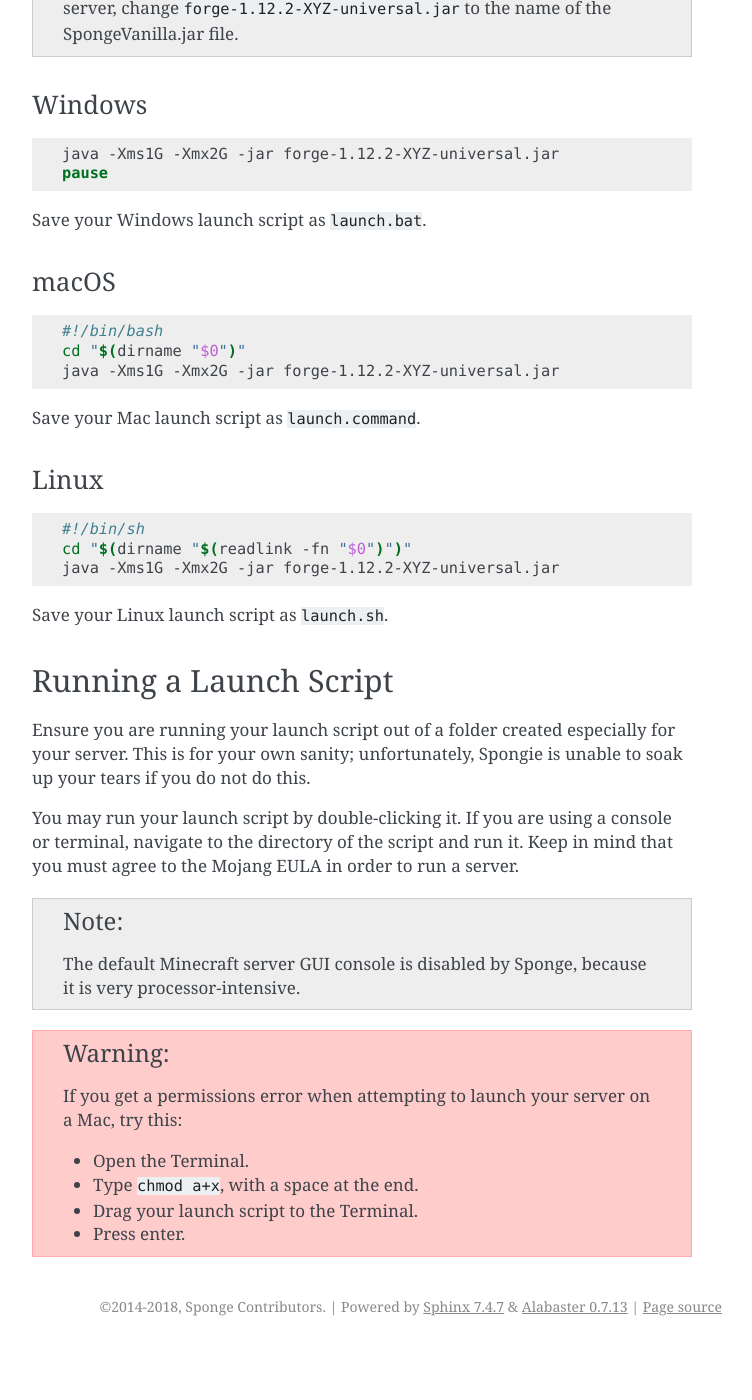
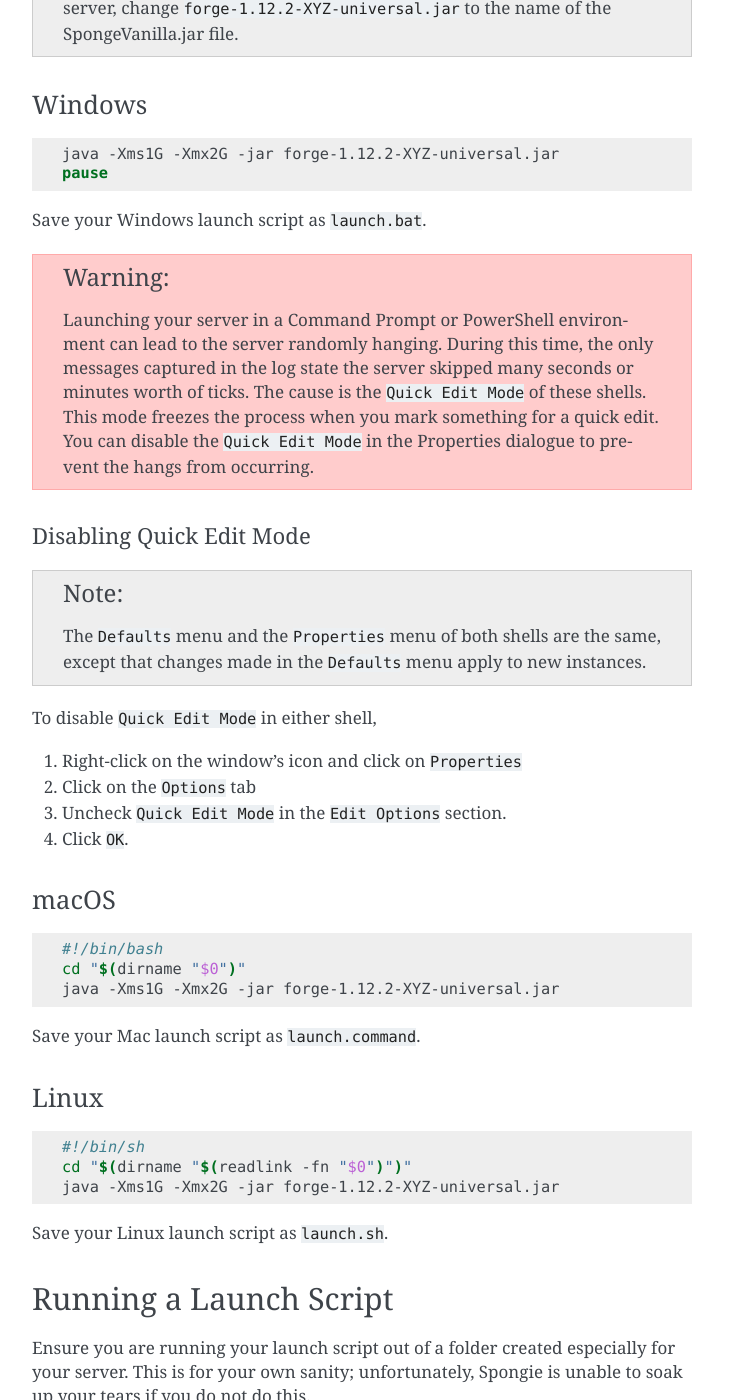
Before and after one commit to SpongePowered/SpongeDocs, a Sphinx documentation site: the page built from source/server/getting-started/launch-script.rst, in a window 1280 px wide and 1400 px high, scrolled down 578 px. Shown: the whole window, without its empty margins (388-1140 px from the left). Built offline with Sphinx 7.4.7, drawn with Linux system fonts in a browser that asks for light colours; pages that are not in the unit, such as notebooks, are missing from menus; before the commit the page ends 1924 px from its top, so only the background shows below that; some of the changed text lies outside the part shown.

Commit message:
Add warning for Quick Edit Mode
Signed-off-by: Grauldon <17791090+Grauldon@users.noreply.github.com>

```diff
--- a/source/server/getting-started/launch-script.rst
+++ b/source/server/getting-started/launch-script.rst
@@ -29,6 +29,26 @@
     pause
 
 Save your Windows launch script as ``launch.bat``.
+
+.. warning::
+   Launching your server in a Command Prompt or PowerShell environment can lead to the server randomly hanging. During
+   this time, the only messages captured in the log state the server skipped many seconds or minutes worth of ticks.
+   The cause is the ``Quick Edit Mode`` of these shells. This mode freezes the process when you mark something for a
+   quick edit. You can disable the ``Quick Edit Mode`` in the Properties dialogue to prevent the hangs from occurring.
+
+Disabling Quick Edit Mode
++++++++++++++++++++++++++
+
+.. note::
+   The ``Defaults`` menu and the ``Properties`` menu of both shells are the same, except that changes made in the
+   ``Defaults`` menu apply to new instances.
+
+To disable ``Quick Edit Mode`` in either shell,
+
+1. Right-click on the window's icon and click on ``Properties``
+#. Click on the ``Options`` tab
+#. Uncheck ``Quick Edit Mode`` in the ``Edit Options`` section.
+#. Click ``OK``.
 
 macOS
 ~~~~~
```
